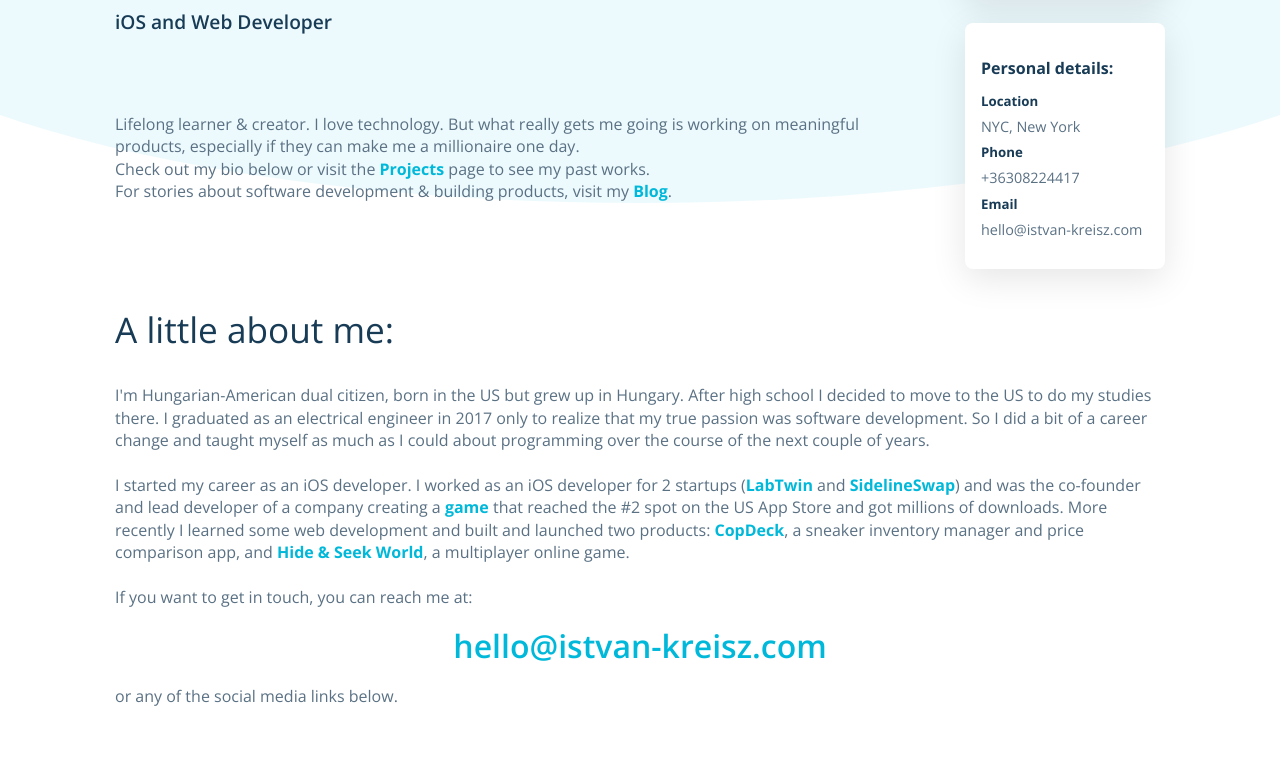
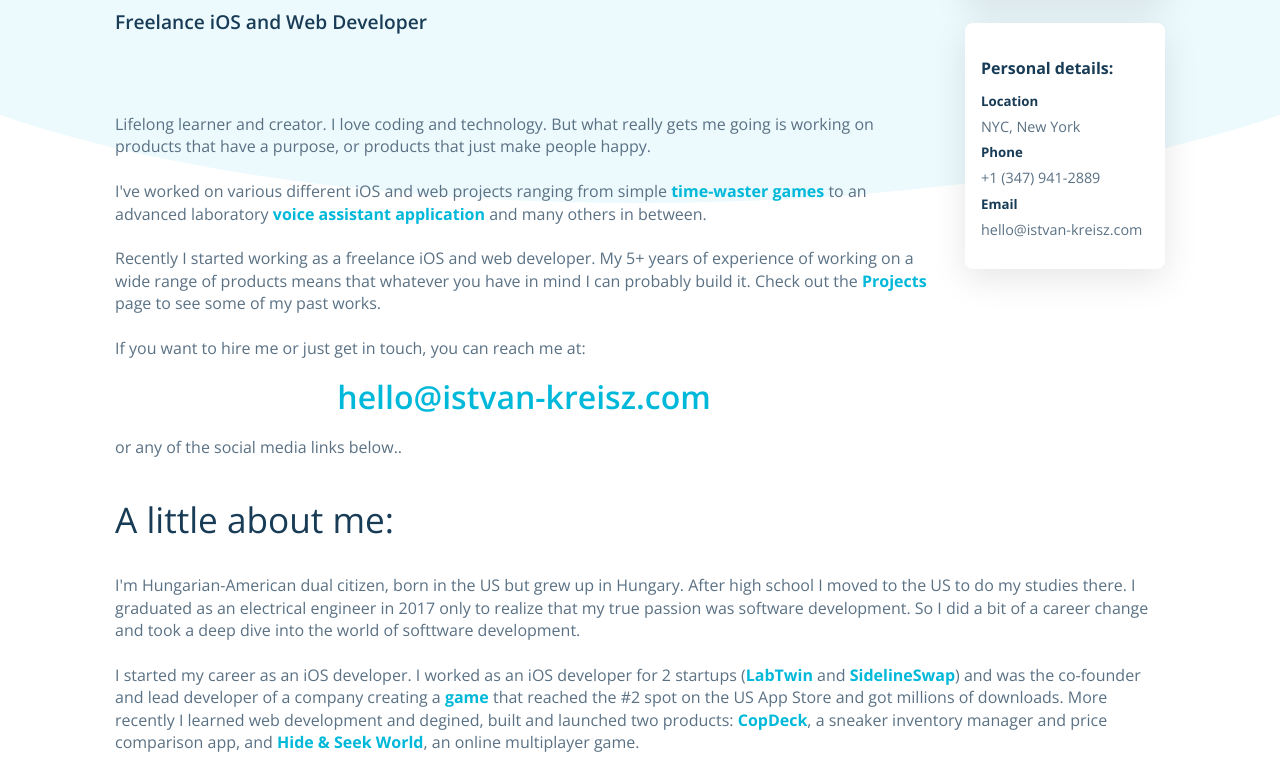
Before and after one commit to istvan-kreisz/blog, a Next.js app: page / in a window 1280 px wide. Shown: the part 297-1075 px from the top of the page. Built offline with nearby package versions, Linux system fonts and the light colour scheme; no server answers.

Commit message:
update home page

```diff
--- a/src/pages-lib/about/about.module.scss
+++ b/src/pages-lib/about/about.module.scss
@@ -48,6 +48,7 @@
 	p {
 		color: $color-gray;
 		line-height: 1.4;
+		padding-bottom: 0.5rem;
 	}
 }
 
@@ -121,6 +122,8 @@
 	p {
 		color: $color-gray;
 		line-height: 1.4;
+		margin-bottom: 0.5rem;
+	}
 }
 
 .email {
@@ -130,4 +133,3 @@
 	font-size: 2rem;
 	font-weight: 600;
 }
-}
--- a/src/pages/index.jsx
+++ b/src/pages/index.jsx
@@ -13,25 +13,47 @@
 					<section className={classes.main}>
 						<div className={classes.titlebar}>
 							<h1 className="title">Hi, I'm Istvan!</h1>
-							<h2>iOS and Web Developer</h2>
+							<h2>Freelance iOS and Web Developer</h2>
 						</div>
 
 						<p>
-							Lifelong learner & creator. I love technology. But
-							what really gets me going is working on meaningful
-							products, especially if they can make me a
-							millionaire one day. <br /> Check out my bio below
-							or visit the{' '}
+							Lifelong learner and creator. I love coding and
+							technology. But what really gets me going is working
+							on products that have a purpose, or products that
+							just make people happy.
+							<br />
+							<br />
+							I've worked on various different iOS and web
+							projects ranging from simple{' '}
+							<a href="https://apps.apple.com/us/app/ball-smasher/id1381559021">
+								time-waster games
+							</a>{' '}
+							to an advanced laboratory{' '}
+							<a href="https://www.labtwin.com/">
+								voice assistant application
+							</a>{' '}
+							and many others in between.
+							<br />
+							<br />
+							Recently I started working as a freelance iOS and
+							web developer. My 5+ years of experience of working
+							on a wide range of products means that whatever you
+							have in mind I can probably build it. Check out the{' '}
 							<Link href="/projects">
 								<a>Projects</a>
 							</Link>{' '}
-							page to see my past works.
+							page to see some of my past works.
 							<br />
-							For stories about software development & building
-							products, visit my
-							<Link href="/blog">
-								<a> Blog</a>
-							</Link>
+							<br />
+							If you want to hire me or just get in touch, you can
+							reach me at:
+							<a
+								className={classes.email}
+								href="mailto:hello@istvan-kreisz.com"
+							>
+								hello@istvan-kreisz.com
+							</a>
+							or any of the social media links below.
 							{''}.
 						</p>
 					</section>
@@ -74,8 +96,8 @@
 							<h5>Location</h5>
 							<p>NYC, New York</p>
 							<h5>Phone</h5>
-							<a href="tel:+36308224417">
-								<p>+36308224417</p>
+							<a href="tel:+13479412889">
+								<p>+1 (347) 941-2889</p>
 							</a>
 							<h5>Email</h5>
 							<a href="mailto: hello@istvan-kreisz.com">
@@ -88,12 +110,12 @@
 					<h3>A little about me:</h3>
 					<p>
 						I'm Hungarian-American dual citizen, born in the US but
-						grew up in Hungary. After high school I decided to move
-						to the US to do my studies there. I graduated as an
-						electrical engineer in 2017 only to realize that my true
-						passion was software development. So I did a bit of a
-						career change and taught myself as much as I could about
-						programming over the course of the next couple of years.
+						grew up in Hungary. After high school I moved to the US
+						to do my studies there. I graduated as an electrical
+						engineer in 2017 only to realize that my true passion
+						was software development. So I did a bit of a career
+						change and took a deep dive into the world of softtware
+						development.
 						<br />
 						<br />I started my career as an iOS developer. I worked
 						as an iOS developer for 2 startups (
@@ -105,24 +127,21 @@
 							game
 						</a>{' '}
 						that reached the #2 spot on the US App Store and got
-						millions of downloads. More recently I learned some web
-						development and built and launched two products:{' '}
-						<a href="https://copdeck.com">CopDeck</a>, a sneaker
-						inventory manager and price comparison app, and{' '}
+						millions of downloads. More recently I learned web
+						development and degined, built and launched two
+						products: <a href="https://copdeck.com">CopDeck</a>, a
+						sneaker inventory manager and price comparison app, and{' '}
 						<a href="https://hideandseek.world">
 							Hide & Seek World
 						</a>
-						, a multiplayer online game.
+						, an online multiplayer game.
 						<br />
-						<br />
-						If you want to get in touch, you can reach me at:
-						<a
-							className={classes.email}
-							href="mailto:hello@istvan-kreisz.com"
-						>
-							hello@istvan-kreisz.com
-						</a>
-						or any of the social media links below.
+						<br />I always keep learning because software
+						development is a very fast changing world, where you
+						must keep up with the latest technologies and trends.
+						Besides my passion for coding I'm a huge fan of history
+						and an avid traveler, having travelled in Latin America,
+						North America, Asia and Europe.
 					</p>
 				</section>
 			</Layout>
--- a/src/pages/projects.jsx
+++ b/src/pages/projects.jsx
@@ -58,9 +58,11 @@
 								built, designed and released 9 apps from scratch
 							</span>{' '}
 							and even started my own business and{' '}
-							<span>built a complex consumer product from 0</span>
+							<span>
+								built a complex consumer product from zero
+							</span>
 							. As a developer I put a lot of emphasis on creating
-							clean, modularized code with a{' '}
+							clean, modularized code with{' '}
 							<span>
 								well-structured and scalable architectures
 							</span>
```
Also changed, not shown: src/projects/ios/project5.md (+1 -1 lines). Lines whose indentation alone changed are shown as unchanged.
